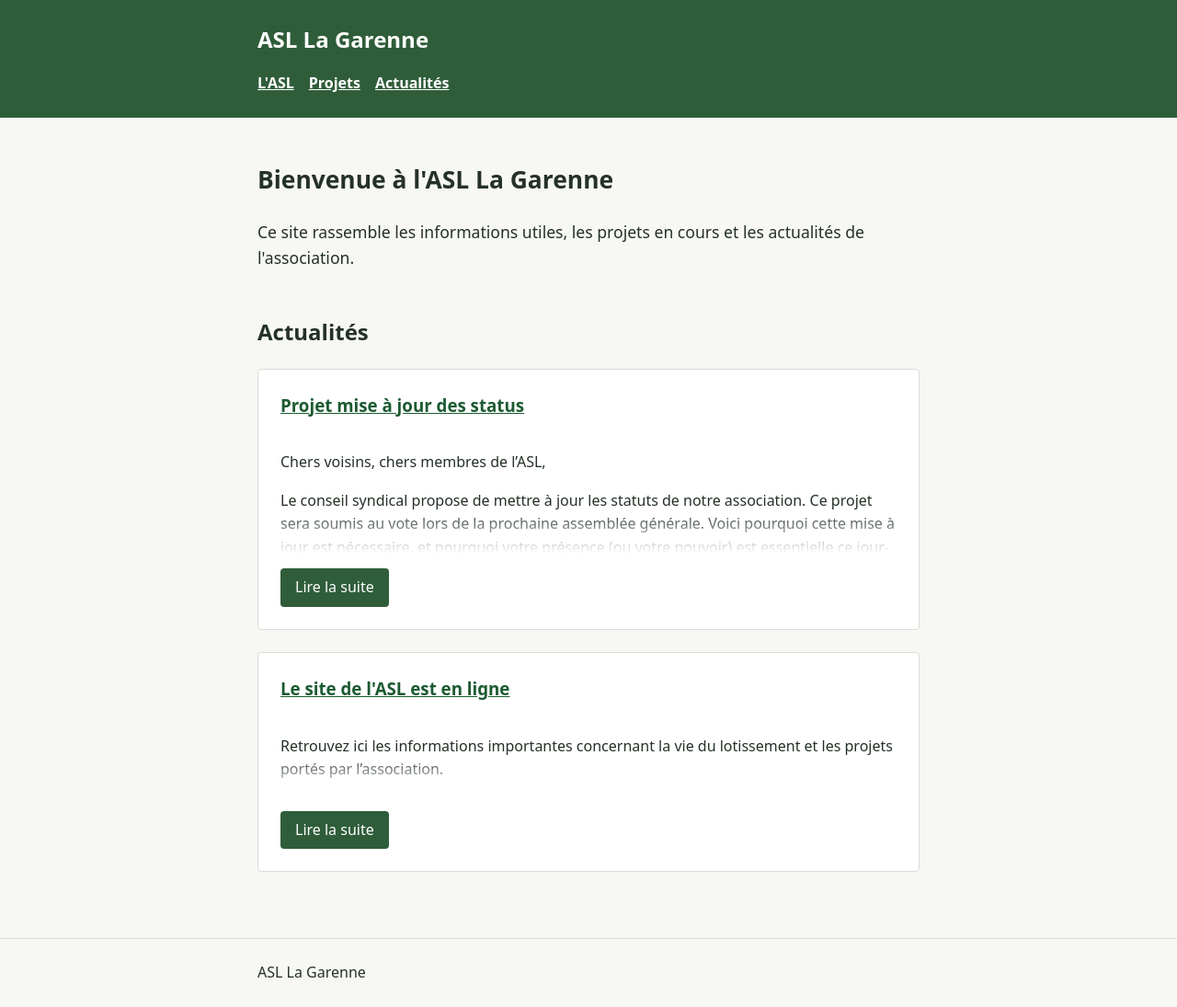
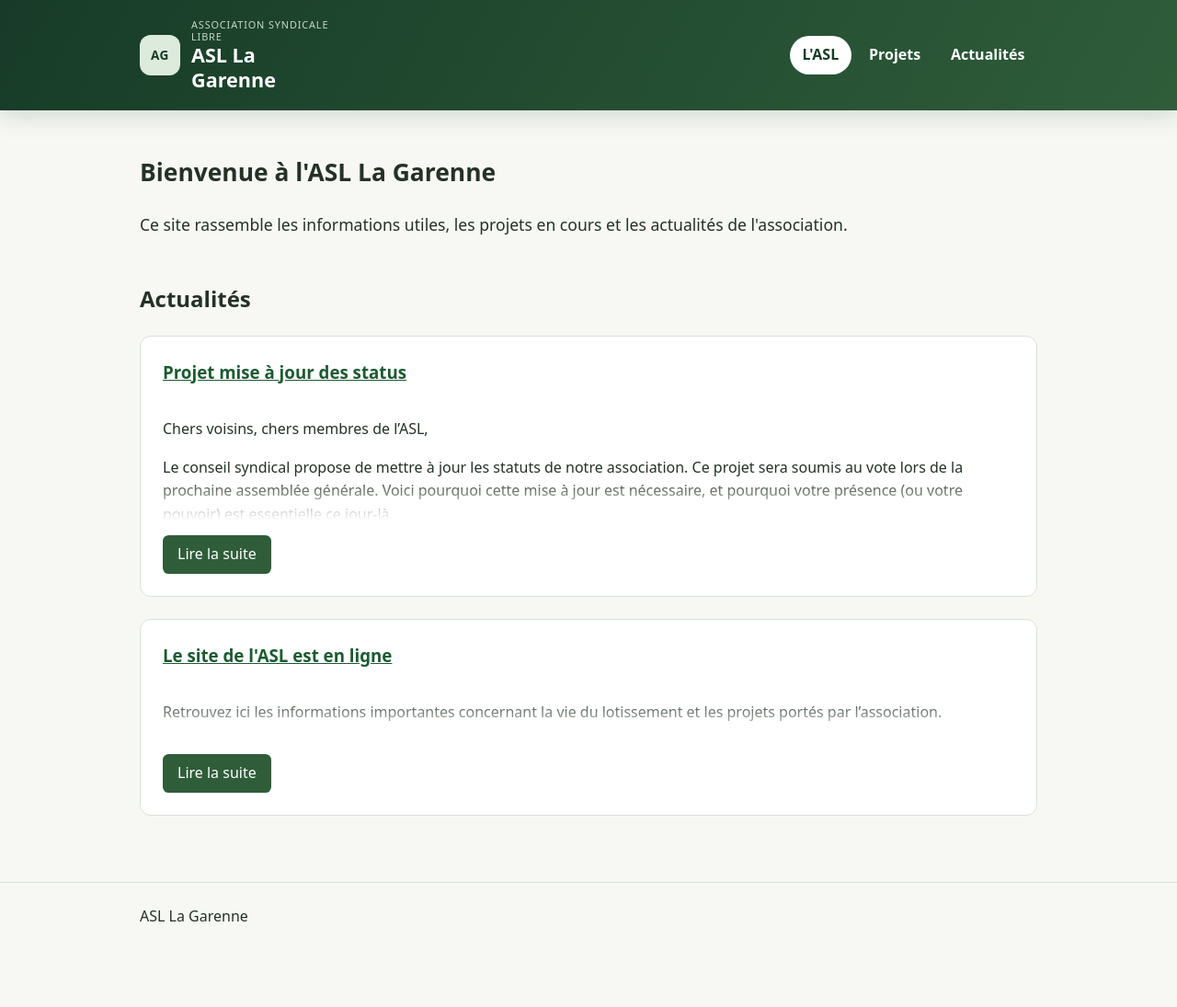
Before and after one commit to asl-la-garenne/asl-la-garenne.github.io, a Jekyll site: the page built from index.md, in a window 1280 px wide. Shown: the whole page at 92% size. Built offline with Jekyll 4.4.1, drawn with Linux system fonts in a browser that asks for light colours; after the commit the page ends 1033 px from its top, so only the background shows below that.

Commit message:
Modernize site header navigation
Co-authored-by: magnetik <345029+magnetik@users.noreply.github.com>

```diff
--- a/_layouts/default.html
+++ b/_layouts/default.html
@@ -8,17 +8,24 @@
     <link rel="stylesheet" href="{{ '/styles.css' | relative_url }}">
   </head>
   <body>
+    <a class="skip-link" href="#contenu">Aller au contenu</a>
     <header class="site-header">
-      <div class="container">
-        <a class="brand" href="{{ '/' | relative_url }}">{{ site.title }}</a>
+      <div class="container header-inner">
+        <a class="brand" href="{{ '/' | relative_url }}">
+          <span class="brand-mark" aria-hidden="true">AG</span>
+          <span>
+            <span class="brand-kicker">Association syndicale libre</span>
+            <span class="brand-name">{{ site.title }}</span>
+          </span>
+        </a>
         <nav aria-label="Navigation principale">
-          <a href="{{ '/' | relative_url }}#asl">L'ASL</a>
-          <a href="{{ '/projets/' | relative_url }}">Projets</a>
-          <a href="{{ '/actualites/' | relative_url }}">Actualités</a>
+          <a href="{{ '/' | relative_url }}#asl"{% if page.url == '/' %} aria-current="page"{% endif %}>L'ASL</a>
+          <a href="{{ '/projets/' | relative_url }}"{% if page.url contains '/projets' %} aria-current="page"{% endif %}>Projets</a>
+          <a href="{{ '/actualites/' | relative_url }}"{% if page.url contains '/actualites' or page.layout == 'post' %} aria-current="page"{% endif %}>Actualités</a>
         </nav>
       </div>
     </header>
-    <main class="container">
+    <main id="contenu" class="container">
       {{ content }}
     </main>
     <footer class="site-footer">
--- a/styles.css
+++ b/styles.css
@@ -3,6 +3,11 @@
   background: #f7f8f4;
   font-family: system-ui, sans-serif;
   line-height: 1.6;
+  --green-900: #173b28;
+  --green-700: #2f5d3a;
+  --green-100: #e8f0e8;
+  --ink-muted: #607065;
+  --line: #d9e1d9;
 }
 
 body {
@@ -12,36 +17,101 @@ body {
 .container {
   box-sizing: border-box;
   margin: 0 auto;
-  max-width: 48rem;
+  max-width: 64rem;
   padding: 1.5rem;
 }
 
 .site-header {
-  background: #2f5d3a;
+  background: linear-gradient(120deg, var(--green-900), var(--green-700));
+  box-shadow: 0 0.5rem 1.5rem rgba(23, 59, 40, .15);
   color: #fff;
 }
 
-.site-header p {
-  margin-bottom: 0;
+.header-inner {
+  align-items: center;
+  display: flex;
+  gap: 2rem;
+  justify-content: space-between;
+  padding-bottom: 1.25rem;
+  padding-top: 1.25rem;
+}
+
+.brand {
+  align-items: center;
+  color: inherit;
+  display: flex;
+  gap: .75rem;
+  min-width: 0;
+  text-decoration: none;
+}
+
+.brand-mark {
+  align-items: center;
+  background: #dcebdc;
+  border-radius: .75rem;
+  color: var(--green-900);
+  display: flex;
+  flex: 0 0 2.75rem;
+  font-size: .85rem;
+  font-weight: 800;
+  height: 2.75rem;
+  justify-content: center;
+  letter-spacing: .04em;
+}
+
+.brand-kicker,
+.brand-name {
+  display: block;
+}
+
+.brand-kicker {
+  color: #c5d9c7;
+  font-size: .68rem;
+  letter-spacing: .08em;
+  line-height: 1.2;
+  text-transform: uppercase;
+}
+
+.brand-name {
+  font-size: 1.35rem;
+  font-weight: 750;
+  line-height: 1.25;
 }
 
 .site-header nav {
   display: flex;
   flex-wrap: wrap;
-  gap: 1rem;
-  margin-top: 1rem;
+  gap: .35rem;
 }
 
 .site-header nav a {
+  border-radius: 999px;
   color: inherit;
-  font-weight: 600;
+  font-weight: 650;
+  padding: .5rem .85rem;
+  text-decoration: none;
+  transition: background-color .2s ease, color .2s ease;
 }
 
-.brand {
-  color: inherit;
-  font-size: 1.5rem;
-  font-weight: 700;
-  text-decoration: none;
+.site-header nav a:hover,
+.site-header nav a:focus-visible,
+.site-header nav a[aria-current="page"] {
+  background: #fff;
+  color: var(--green-900);
+}
+
+.skip-link {
+  background: #fff;
+  color: var(--green-900);
+  left: 1rem;
+  padding: .5rem .75rem;
+  position: absolute;
+  top: -4rem;
+  z-index: 1;
+}
+
+.skip-link:focus {
+  top: 1rem;
 }
 
 a {
@@ -58,8 +128,8 @@ section + section {
 
 .content-card {
   background: #fff;
-  border: 1px solid #d9ddd6;
-  border-radius: .25rem;
+  border: 1px solid var(--line);
+  border-radius: .75rem;
   padding: 1.5rem;
 }
 
@@ -93,8 +163,8 @@ section + section {
 }
 
 .read-more {
-  background: #2f5d3a;
-  border-radius: .25rem;
+  background: var(--green-700);
+  border-radius: .4rem;
   color: #fff;
   display: inline-block;
   margin-top: 1rem;
@@ -121,6 +191,23 @@ section + section {
 }
 
 .site-footer {
-  border-top: 1px solid #d9ddd6;
+  border-top: 1px solid var(--line);
   margin-top: 3rem;
 }
+
+@media (max-width: 42rem) {
+  .header-inner {
+    align-items: flex-start;
+    flex-direction: column;
+    gap: 1rem;
+  }
+
+  .site-header nav {
+    width: 100%;
+  }
+
+  .site-header nav a {
+    flex: 1;
+    text-align: center;
+  }
+}
```
